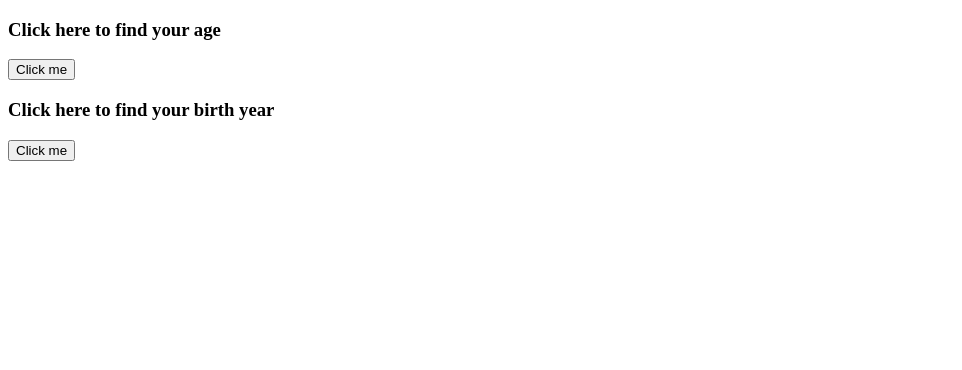
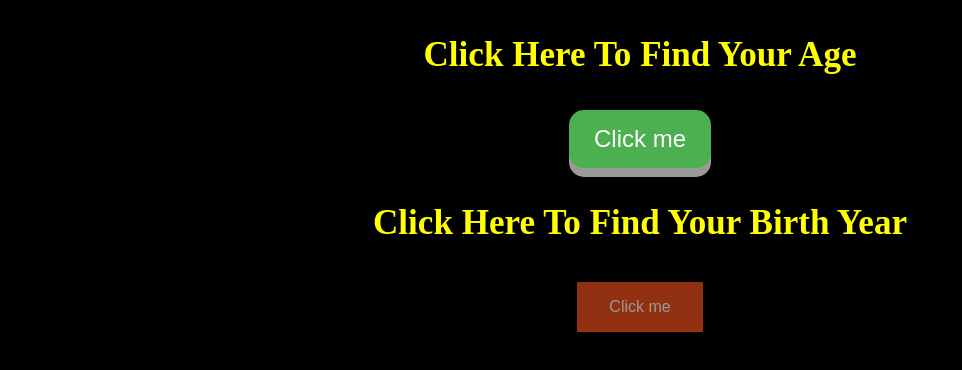
Before and after one commit to Talha971/Age-Calculator, a plain HTML site: page index.html in a window 1280 px wide. Shown: the whole page, without its empty margins (0-962 px from the left). Drawn offline with Linux system fonts and the light colour scheme.

Commit message:
Add files via upload
adding styles

```diff
--- a/index.html
+++ b/index.html
@@ -4,6 +4,7 @@
     <meta charset="UTF-8" />
     <meta name="viewport" content="width=device-width, initial-scale=1.0" />
     <title>Document</title>
+    <link rel="stylesheet" href="style.css">
   </head>
   <body>
     <h3>Click here to find your age</h3>
--- /dev/null
+++ b/style.css
@@ -0,0 +1,49 @@
+body{
+    background-color: black;
+    color: yellow;
+    text-align: center;
+    font-size: 30px;
+    text-transform: capitalize;
+}
+#abc {
+    background-color: #f4511e;
+    border: none;
+    color: white;
+    padding: 16px 32px;
+    text-align: center;
+    font-size: 16px;
+    margin: 4px 2px;
+    opacity: 0.6;
+    transition: 0.3s;
+    display: inline-block;
+    text-decoration: none;
+    cursor: pointer;
+    text-align: center;
+  }
+
+  #abc:hover {opacity: 1}
+
+  #xyz {
+    display: inline-block;
+    padding: 15px 25px;
+    font-size: 24px;
+    cursor: pointer;
+    text-align: center;
+    text-decoration: none;
+    outline: none;
+    color: #fff;
+    background-color: #4CAF50;
+    border: none;
+    border-radius: 15px;
+    box-shadow: 0 9px #999;
+    text-align: center;
+
+  }
+
+  #xyz:hover {background-color: #3e8e41}
+
+  #xyz:active {
+    background-color: #3e8e41;
+    box-shadow: 0 5px #666;
+    transform: translateY(4px);
+  }
```
